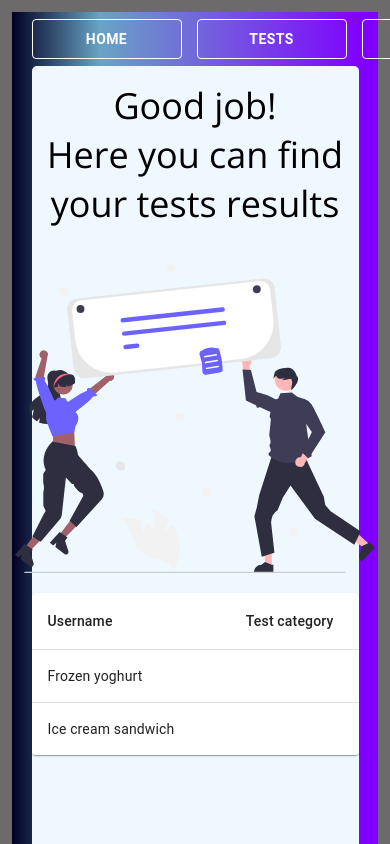
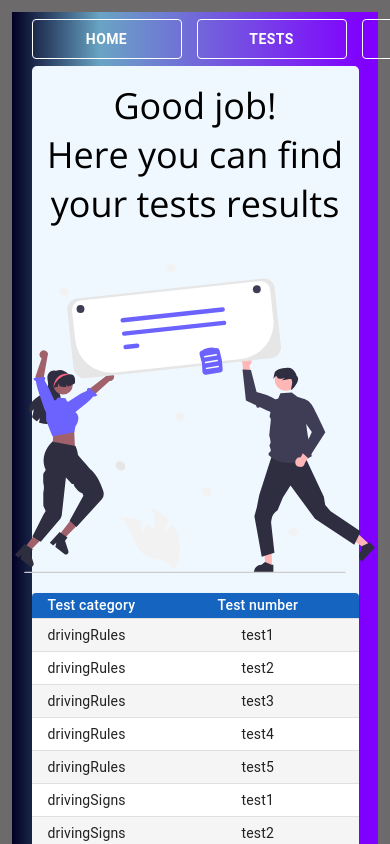
Before and after one commit to Oldu8/driver-licence-tester, a React (Create React App) app: page /result in a window 390 px wide. Shown: the top 844 px of the page. Built offline with nearby package versions, Linux system fonts and the light colour scheme.

Commit message:
add tablet with styles for result page

```diff
--- a/src/components/QuizPage/QuizPage.js
+++ b/src/components/QuizPage/QuizPage.js
@@ -1,5 +1,4 @@
 import styles from './QuizPage.module.scss';
-import { Link } from 'react-router-dom';
 import quizbanner from '../../assets/images/quizBanner.svg'
 import resultQuizBanner from '../../assets/images/resultQuizBanner.svg'
 import TextField from '@mui/material/TextField';
@@ -8,7 +7,7 @@ import { useState, useEffect } from 'react';
 import { testsArr } from "../../assets/testArr.js"
 import QuizBlock from '../QuizBlock/QuizBlock';
 import { CircularProgress } from '@mui/material';
-import { useSelector, useDispatch } from 'react-redux'
+import { useSelector } from 'react-redux'
 
 
 function QuizPage() {
--- a/src/components/ResultPage/ResultPage.js
+++ b/src/components/ResultPage/ResultPage.js
@@ -7,8 +7,9 @@ import TableContainer from '@mui/material/TableContainer';
 import TableHead from '@mui/material/TableHead';
 import TableRow from '@mui/material/TableRow';
 import Paper from '@mui/material/Paper';
-import { useSelector, useDispatch } from 'react-redux'
-import { useState, useEffect } from "react";
+import { useSelector } from 'react-redux'
+import { StyledTableCell, StyledTableRow } from "../../functions/funcForMUITable";
+
 
 function ResultPage() {
   const state = useSelector((state) => state.userData.testsData)
@@ -28,17 +29,13 @@ function ResultPage() {
   }
   cycle(state)
 
-  useEffect(() => {
-    console.log(finalArr)
-  }, [])
+  function createData(category, testNumber, status, correct, inccorect) {
+    return { category, testNumber, status, correct, inccorect };
+  }
+  const rows = finalArr.map((i, index) => {
+    return createData(...finalArr[index])
+  })
 
-  function createData(name) {
-    return { name };
-  }
-  const rows = [
-    createData('Frozen yoghurt', 159, 6.0, 24),
-    createData('Ice cream sandwich', 237, 9.0, 37),
-  ];
 
   return (
     <section className={styles.wrapper}>
@@ -49,35 +46,30 @@ function ResultPage() {
         </div>
       </div>
       <TableContainer component={Paper}>
-        <Table sx={{ minWidth: 650 }} aria-label="simple table">
+        <Table sx={{ minWidth: 650 }} size="small" aria-label="a dense table">
           <TableHead>
             <TableRow>
-              <TableCell>Username</TableCell>
-              <TableCell >Test category</TableCell>
-              <TableCell >Status</TableCell>
-              <TableCell >Correct</TableCell>
-              <TableCell >Incorrect</TableCell>
+              <StyledTableCell>Test category</StyledTableCell>
+              <StyledTableCell align="center">Test number</StyledTableCell>
+              <StyledTableCell align="center">Status</StyledTableCell>
+              <StyledTableCell align="center">Correct</StyledTableCell>
+              <StyledTableCell align="center">Incorrect</StyledTableCell>
             </TableRow>
           </TableHead>
           <TableBody>
             {rows.map((row) => (
-              <TableRow
-                key={row.name}
-                sx={{ '&:last-child td, &:last-child th': { border: 0 } }}
-              >
-                <TableCell component="th" scope="row">
-                  {row.name}
-                </TableCell>
-                <TableCell align="right">{row.calories}</TableCell>
-                <TableCell align="right">{row.fat}</TableCell>
-                <TableCell align="right">{row.carbs}</TableCell>
-                <TableCell align="right">{row.carbs}</TableCell>
-              </TableRow>
+              < StyledTableRow key={(row.testNumber + row.category)} sx={{ '&:last-child td, &:last-child th': { border: 0 } }}>
+                <TableCell component="th" scope="row">{row.category}</TableCell>
+                <TableCell align="center">{row.testNumber}</TableCell>
+                <TableCell align="center">{row.status}</TableCell>
+                <TableCell align="center">{row.correct}</TableCell>
+                <TableCell align="center">{row.inccorect}</TableCell>
+              </StyledTableRow>
             ))}
           </TableBody>
         </Table>
       </TableContainer>
-    </section>
+    </section >
   );
 }
 
--- a/src/components/ResultPage/ResultPage.module.scss
+++ b/src/components/ResultPage/ResultPage.module.scss
@@ -1,5 +1,5 @@
 .wrapper {
-  min-height: 100vh;
+  min-height: 130vh;
 }
 
 .imageContainer {
--- /dev/null
+++ b/src/functions/funcForMUITable.js
@@ -0,0 +1,30 @@
+import { styled, TableCell, tableCellClasses, TableRow } from "@mui/material";
+
+export const StyledTableCell = styled(TableCell)(({ theme }) => ({
+  [`&.${tableCellClasses.head}`]: {
+    backgroundColor: theme.palette.primary.dark,
+    color: theme.palette.common.white,
+  },
+  [`&.${tableCellClasses.body}`]: {
+    fontSize: 14,
+  },
+
+  [theme.breakpoints.down("md")]: {
+    paddingTop: 1,
+    paddingBottom: 2,
+  },
+  [theme.breakpoints.down("sm")]: {
+    paddingTop: 0.5,
+    lineHeight: "1 rem",
+    paddingBottom: 1,
+  },
+}));
+
+export const StyledTableRow = styled(TableRow)(({ theme }) => ({
+  "&:nth-of-type(odd)": {
+    backgroundColor: theme.palette.action.hover,
+  },
+  "&:last-child td, &:last-child th": {
+    border: 0,
+  },
+}));
```
